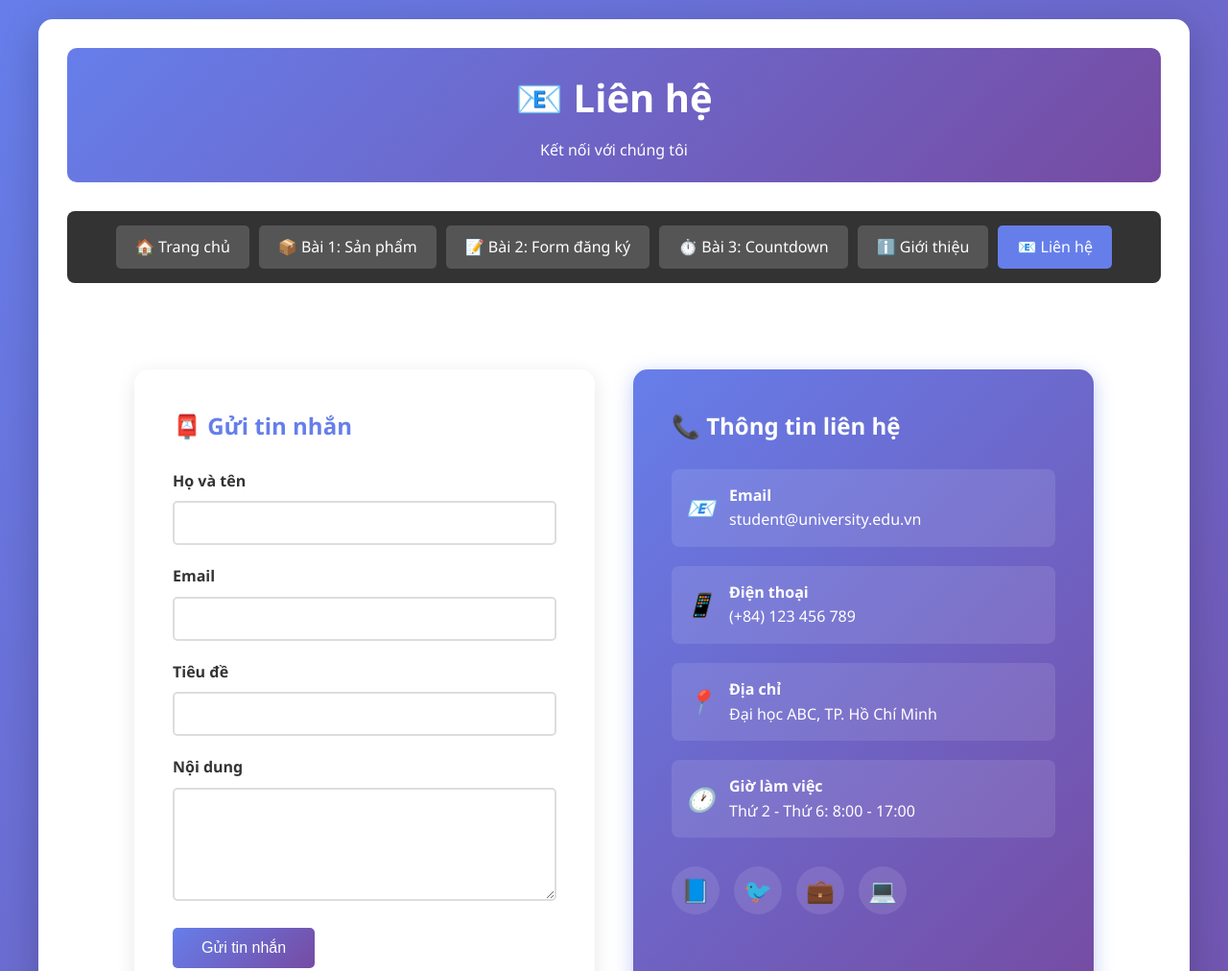
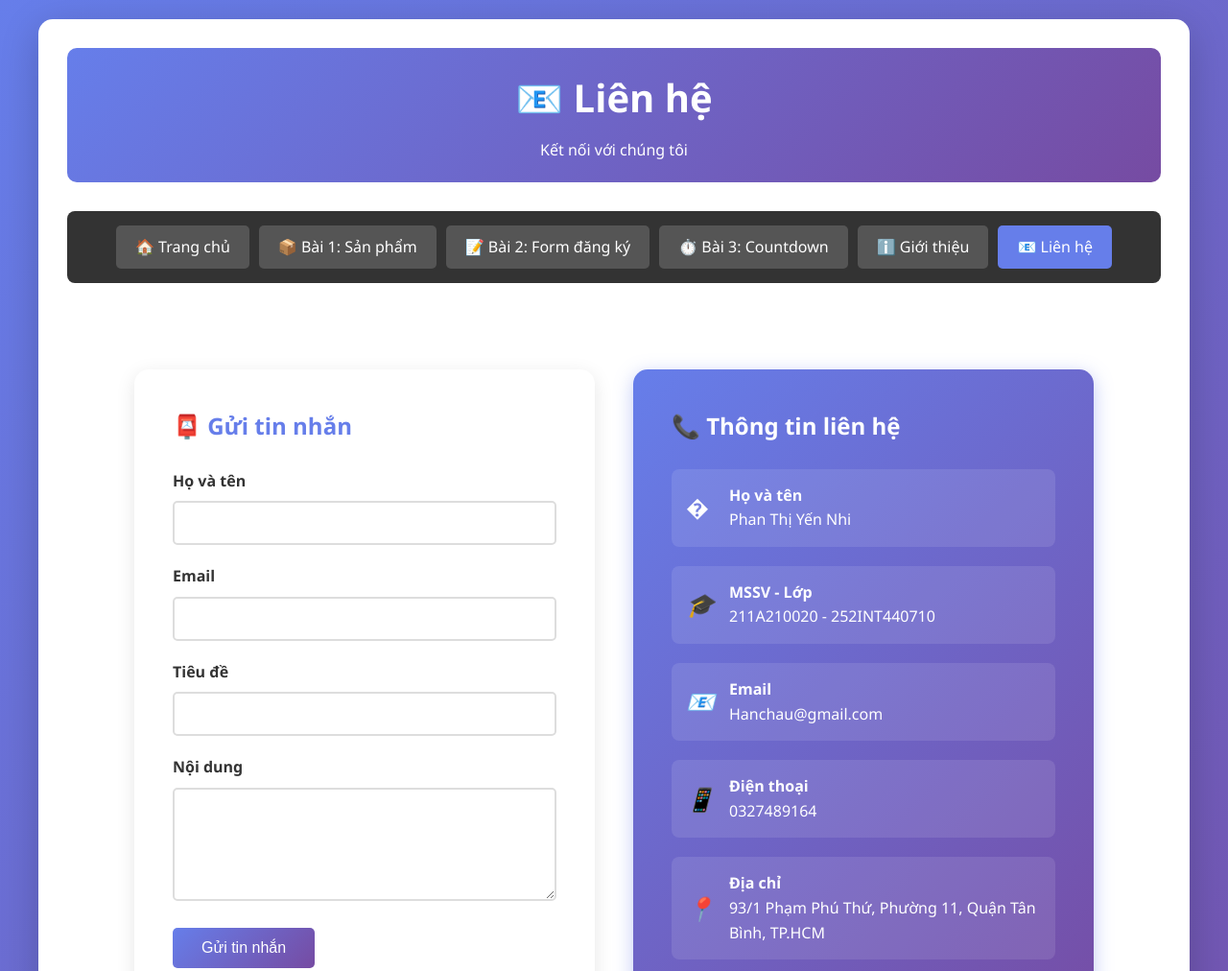
Before and after one commit to ArtDeco-web/710-211A210020, a plain HTML site: page contact.html in a window 1280 px wide. Shown: the top 1012 px of the page at 96% size. Drawn offline with Linux system fonts and the light colour scheme.

Commit message:
Add files via upload

```diff
--- a/contact.html
+++ b/contact.html
@@ -3,7 +3,7 @@
 <head>
     <meta charset="UTF-8">
     <meta name="viewport" content="width=device-width, initial-scale=1.0">
-    <title>Liên hệ - 710-MSSV</title>
+    <title>Liên hệ - 211A210020</title>
     <link rel="stylesheet" href="css/style.css">
     <style>
         .contact-container {
@@ -160,10 +160,26 @@
                     <h2>📞 Thông tin liên hệ</h2>
 
                     <div class="info-item">
+                        <i>�</i>
+                        <div>
+                            <strong>Họ và tên</strong><br>
+                            Phan Thị Yến Nhi
+                        </div>
+                    </div>
+
+                    <div class="info-item">
+                        <i>🎓</i>
+                        <div>
+                            <strong>MSSV - Lớp</strong><br>
+                            211A210020 - 252INT440710
+                        </div>
+                    </div>
+
+                    <div class="info-item">
                         <i>📧</i>
                         <div>
                             <strong>Email</strong><br>
-                            student@university.edu.vn
+                            Hanchau@gmail.com
                         </div>
                     </div>
 
@@ -171,7 +187,7 @@
                         <i>📱</i>
                         <div>
                             <strong>Điện thoại</strong><br>
-                            (+84) 123 456 789
+                            0327489164
                         </div>
                     </div>
 
@@ -179,15 +195,7 @@
                         <i>📍</i>
                         <div>
                             <strong>Địa chỉ</strong><br>
-                            Đại học ABC, TP. Hồ Chí Minh
-                        </div>
-                    </div>
-
-                    <div class="info-item">
-                        <i>🕐</i>
-                        <div>
-                            <strong>Giờ làm việc</strong><br>
-                            Thứ 2 - Thứ 6: 8:00 - 17:00
+                            93/1 Phạm Phú Thứ, Phường 11, Quận Tân Bình, TP.HCM
                         </div>
                     </div>
 
```
Also changed, not shown: about.html (+7 -5 lines), index.html (+0 -22 lines).
